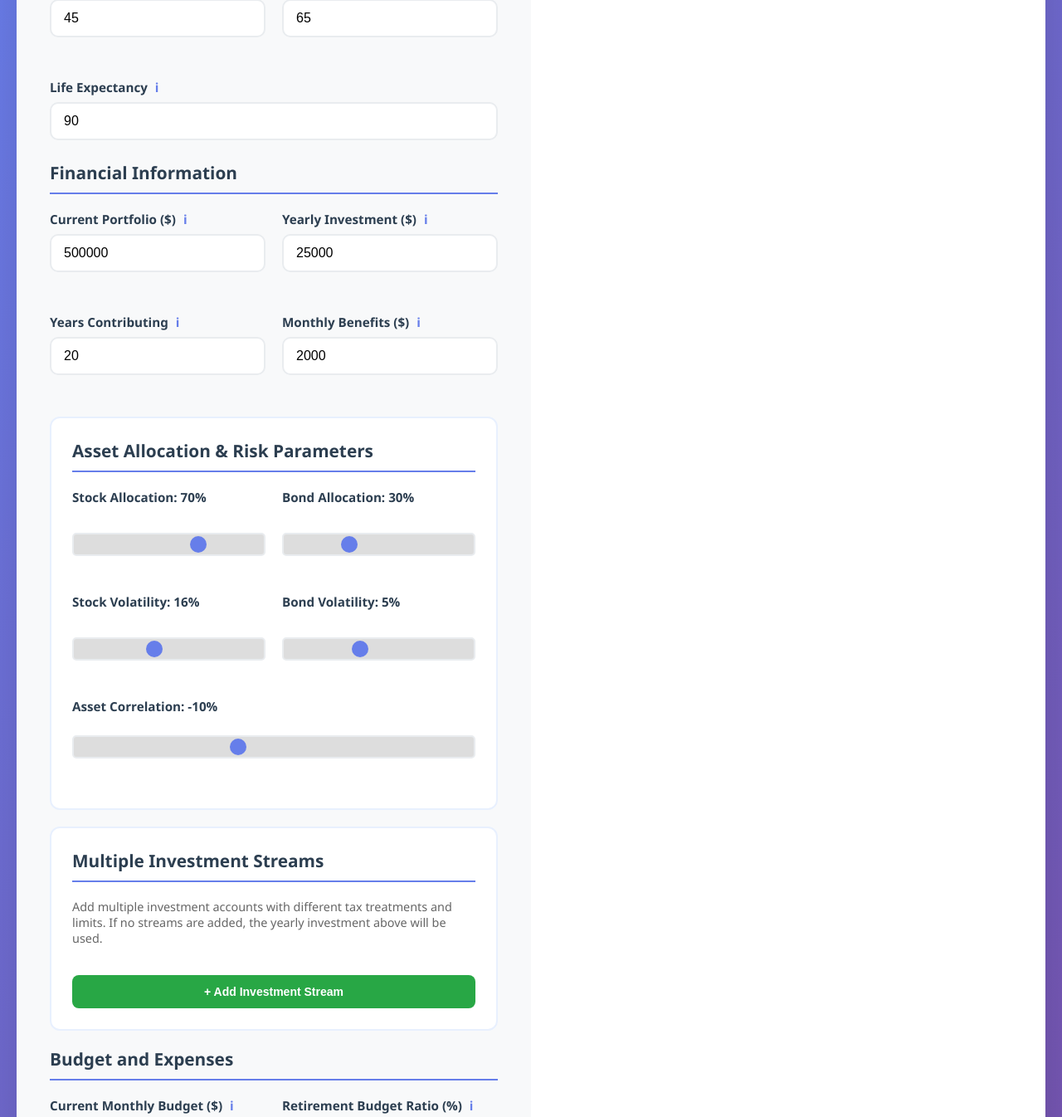
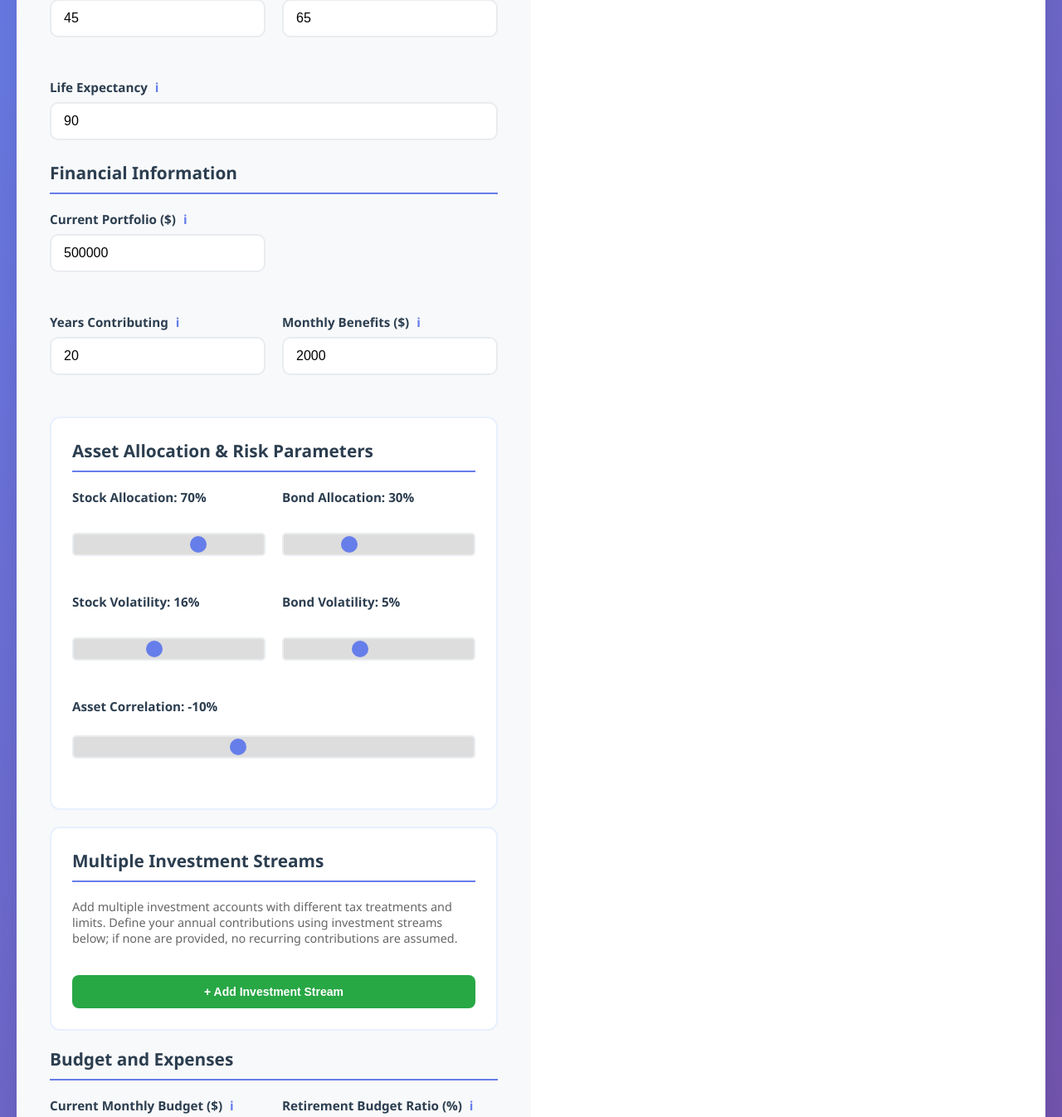
Before and after one commit to andysherrod/Retirement-calculator, a Flask app: page / in a window 1280 px wide. Shown: the part 298-1644 px from the top of the page at 83% size. Run offline with Flask 3, Linux system fonts and the light colour scheme.

Commit message:
new changes

```diff
--- a/app.py
+++ b/app.py
@@ -1,4 +1,6 @@
 from flask import Flask, render_template, request, jsonify
+import os
+import logging
 import pandas as pd
 import numpy as np
 import matplotlib
@@ -9,7 +11,10 @@ import base64
 import io
 import json
 from dataclasses import dataclass
-from typing import List, Dict, Tuple
+from typing import List, Dict, Tuple, Optional
+
+logging.basicConfig(level=logging.INFO)
+logger = logging.getLogger(__name__)
 
 app = Flask(__name__)
 
@@ -30,7 +35,14 @@ class EnhancedRetirementCalculator:
                  retirement_phases, healthcare_costs,
                  # New parameters for asset allocation
                  stock_allocation=0.7, bond_allocation=0.3, stock_volatility=0.16,
-                 bond_volatility=0.05, correlation=-0.1, investment_streams=None):
+                 bond_volatility=0.05, correlation=-0.1, investment_streams=None,
+                 random_seed: Optional[int] = None, num_simulations: int = 10000):
+
+        # Basic validations
+        if age_retire <= age_current:
+            raise ValueError("age_retire must be greater than age_current")
+        if stock_allocation < 0 or bond_allocation < 0 or abs(stock_allocation + bond_allocation - 1.0) > 1e-6:
+            raise ValueError("stock_allocation and bond_allocation must be non-negative and sum to 1.0")
 
         self.age_current = age_current
         self.age_retire = age_retire
@@ -55,20 +67,22 @@ class EnhancedRetirementCalculator:
         self.bond_volatility = bond_volatility
         self.correlation = correlation
 
+        # Randomness and simulation config
+        self.rng = np.random.default_rng(random_seed)
+        self.num_simulations = int(num_simulations)
+
         # Multiple investment streams
         self.investment_streams = investment_streams or []
 
     def generate_correlated_returns(self, num_simulations: int, num_years: int) -> Tuple[np.ndarray, np.ndarray]:
         """Generate correlated stock and bond returns using NumPy vectorization"""
-        # Create correlation matrix
-        corr_matrix = np.array([[1.0, self.correlation],
-                               [self.correlation, 1.0]])
+        cov = [[self.stock_volatility**2, self.correlation * self.stock_volatility * self.bond_volatility],
+               [self.correlation * self.stock_volatility * self.bond_volatility, self.bond_volatility**2]]
 
-        # Generate uncorrelated random returns
-        random_returns = np.random.multivariate_normal(
+        # Draw samples using the instance RNG
+        random_returns = self.rng.multivariate_normal(
             [self.expected_return, 0.04],  # Stock and bond expected returns
-            [[self.stock_volatility**2, self.correlation * self.stock_volatility * self.bond_volatility],
-             [self.correlation * self.stock_volatility * self.bond_volatility, self.bond_volatility**2]],
+            cov,
             size=(num_simulations, num_years)
         )
 
@@ -173,6 +187,8 @@ class EnhancedRetirementCalculator:
             'Early Active': [1.2] * min(10, retirement_years) + [0.9] * max(0, retirement_years - 10),
             'Late Increase': [0.9] * min(20, retirement_years) + [1.3] * max(0, retirement_years - 20)
         }
+        if self.retirement_phases not in phase_adjustments:
+            raise ValueError(f"Invalid retirement_phases: {self.retirement_phases}. Valid options: {list(phase_adjustments.keys())}")
         spending_adjustments = phase_adjustments[self.retirement_phases]
 
         for year in range(1, retirement_years + 1):
@@ -223,7 +239,8 @@ class EnhancedRetirementCalculator:
     def monte_carlo_simulation_vectorized(self, future_portfolio, retirement_years, years_until_retirement,
                                         initial_retirement_budget, spending_adjustments):
         """Vectorized Monte Carlo simulation using NumPy for massive speed improvements"""
-        num_simulations = 10000  # Increased due to better performance
+        # Use configured number of simulations
+        num_simulations = int(self.num_simulations)
 
         # Generate all random returns at once using vectorization
         stock_returns, bond_returns = self.generate_correlated_returns(num_simulations, retirement_years)
@@ -270,10 +287,8 @@ class EnhancedRetirementCalculator:
         tax_savings = 0
 
         # Sort streams by tax efficiency (Roth limits first, then traditional, then taxable)
-        sorted_streams = sorted(self.investment_streams,
-                               key=lambda x: (x.tax_treatment == 'traditional',
-                                             x.tax_treatment == 'roth',
-                                             x.tax_treatment == 'taxable'))
+        priority = {'roth': 0, 'traditional': 1, 'taxable': 2}
+        sorted_streams = sorted(self.investment_streams, key=lambda s: priority.get(s.tax_treatment, 99))
 
         for stream in sorted_streams:
             available_contribution = min(stream.annual_contribution, stream.contribution_limit)
@@ -367,9 +382,18 @@ class EnhancedRetirementCalculator:
         ax4.yaxis.set_major_formatter(plt.FuncFormatter(lambda x, p: f'${x/1000:.0f}K'))
 
         # Chart 5: Probability Distribution of Ending Values
-        ax5.hist(ending_values[ending_values > 0], bins=50, alpha=0.7, color='green', density=True, label='Successful Scenarios')
-        ax5.hist(ending_values[ending_values == 0], bins=1, alpha=0.7, color='red', density=True, label='Failed Scenarios')
-        ax5.axvline(np.median(ending_values[ending_values > 0]), color='orange', linestyle='--', linewidth=2, label='Median (Successful)')
+        successful = ending_values[ending_values > 0]
+        failed_count = int(np.sum(ending_values == 0))
+
+        if successful.size == 0:
+            ax5.text(0.5, 0.5, 'No successful scenarios', ha='center', va='center', transform=ax5.transAxes, fontsize=12)
+        else:
+            ax5.hist(successful, bins=50, alpha=0.7, color='green', density=True, label='Successful Scenarios')
+            ax5.axvline(np.median(successful), color='orange', linestyle='--', linewidth=2, label='Median (Successful)')
+
+        if failed_count > 0:
+            ax5.text(0.95, 0.95, f'Failed scenarios: {failed_count}/{len(ending_values)}', ha='right', va='top', transform=ax5.transAxes, fontsize=10, color='red')
+
         ax5.set_title('Distribution of Portfolio Values at End of Retirement', fontsize=14, fontweight='bold')
         ax5.set_xlabel('Final Portfolio Value ($)')
         ax5.set_ylabel('Probability Density')
@@ -411,7 +435,21 @@ def index():
 @app.route('/calculate', methods=['POST'])
 def calculate():
     try:
-        data = request.get_json()
+        # Parse JSON safely (don't raise on bad/missing Content-Type)
+        data = request.get_json(silent=True)
+
+        # Basic request validation
+        if not isinstance(data, dict):
+            raise ValueError('Invalid or missing JSON payload')
+
+        # Required fields (yearly_investment is optional now)
+        required_fields = ['age_current', 'age_retire', 'life_expectancy', 'monthly_benefit_income',
+                           'portfolio_total', 'years_contributing', 'current_monthly_budget',
+                           'inflation_rate', 'expected_return', 'account_type', 'tax_rate',
+                           'retirement_budget_ratio', 'retirement_phases', 'healthcare_costs']
+        missing = [f for f in required_fields if f not in data or str(data.get(f)).strip() == '']
+        if missing:
+            raise ValueError(f"Missing required field(s): {', '.join(missing)}")
 
         # Process investment streams if provided
         investment_streams = []
@@ -433,7 +471,7 @@ def calculate():
             life_expectancy=int(data['life_expectancy']),
             monthly_benefit_income=float(data['monthly_benefit_income']),
             portfolio_total=float(data['portfolio_total']),
-            yearly_investment=float(data['yearly_investment']),
+            yearly_investment=float(data.get('yearly_investment', 0)),
             years_contributing=int(data['years_contributing']),
             current_monthly_budget=float(data['current_monthly_budget']),
             inflation_rate=float(data['inflation_rate']) / 100,
@@ -449,6 +487,8 @@ def calculate():
             stock_volatility=float(data.get('stock_volatility', 16)) / 100,
             bond_volatility=float(data.get('bond_volatility', 5)) / 100,
             correlation=float(data.get('correlation', -10)) / 100,
+            random_seed=int(data.get('random_seed')) if data.get('random_seed') is not None else None,
+            num_simulations=int(data.get('num_simulations', 10000)),
             investment_streams=investment_streams
         )
 
@@ -494,8 +534,13 @@ def calculate():
             }
         })
 
+    except ValueError as e:
+        logger.error("Validation error during calculation: %s", e)
+        return jsonify({'success': False, 'error': str(e)}), 400
     except Exception as e:
-        return jsonify({'success': False, 'error': str(e)})
+        logger.exception("Unhandled exception during calculation")
+        return jsonify({'success': False, 'error': 'Internal server error'}), 500
 
 if __name__ == '__main__':
-    app.run(debug=True)
+    debug_flag = os.getenv('FLASK_DEBUG', '0') == '1'
+    app.run(debug=debug_flag)
--- a/templates/calculator.html
+++ b/templates/calculator.html
@@ -394,10 +394,6 @@
                             <label for="portfolio_total">Current Portfolio ($) <span class="tooltip" data-tooltip="Total current retirement savings">ℹ</span></label>
                             <input type="number" id="portfolio_total" name="portfolio_total" value="500000" min="0" step="1000" required>
                         </div>
-                        <div class="form-group">
-                            <label for="yearly_investment">Yearly Investment ($) <span class="tooltip" data-tooltip="Annual contribution if not using investment streams">ℹ</span></label>
-                            <input type="number" id="yearly_investment" name="yearly_investment" value="25000" min="0" step="1000" required>
-                        </div>
                     </div>
 
                     <div class="form-row">
@@ -453,7 +449,7 @@
                         <div class="section-title">Multiple Investment Streams</div>
                         <p style="margin-bottom: 20px; color: #666; font-size: 0.9em;">
                             Add multiple investment accounts with different tax treatments and limits.
-                            If no streams are added, the yearly investment above will be used.
+                            Define your annual contributions using investment streams below; if none are provided, no recurring contributions are assumed.
                         </p>
                         <div id="investment-streams-container">
                             </div>
@@ -870,15 +866,7 @@
             setupSliders();
             updateFormValidation();
 
-            // Add a note about the example
-            const yearlyInvestmentInput = document.getElementById('yearly_investment');
-            yearlyInvestmentInput.addEventListener('focus', function() {
-                if (document.querySelectorAll('.investment-stream').length === 0) {
-                    if (confirm('Would you like to set up individual investment streams (Roth IRA, 401k, etc.) instead of using a single yearly investment amount? This allows for better tax optimization.')) {
-                        addSampleStreams();
-                    }
-                }
-            });
+
         });
     </script>
 </body>
```
